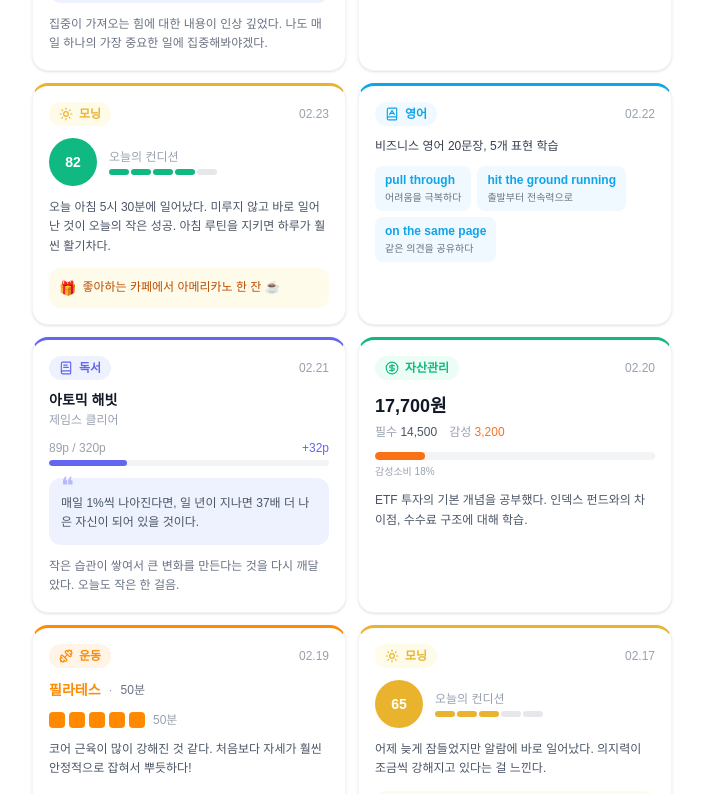
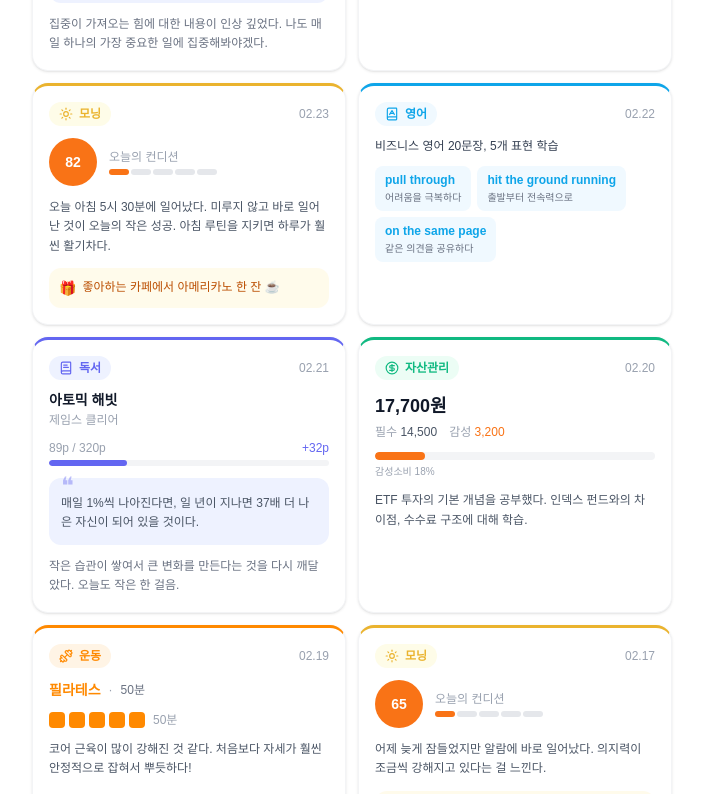
Before and after one commit to Lolaum/Lolaum, a Next.js app: page /ritual in a window 1280 px wide. Shown: the part 841-1635 px from the top of the page, without its empty margins (288-991 px from the left). Built offline with nearby package versions, Linux system fonts and the light colour scheme.

Commit message:
Fix/feeds: 수정된 조건에 따라 상태 색상 및 바 표시 방식 개선

```diff
--- a/src/components/Ritual/RecordGallery.tsx
+++ b/src/components/Ritual/RecordGallery.tsx
@@ -179,11 +179,13 @@ function ExerciseCardContent({ data }: { data: ExerciseFeedData }) {
 
 function MorningCardContent({ data }: { data: MorningFeedData }) {
   const conditionColor =
-    data.condition >= 80
+    data.condition === "상"
       ? "#10b981"
-      : data.condition >= 60
+      : data.condition === "중"
         ? "#eab32e"
         : "#f97316";
+  const conditionBars =
+    data.condition === "상" ? 5 : data.condition === "중" ? 3 : 1;
 
   return (
     <div className="space-y-3">
@@ -203,7 +205,7 @@ function MorningCardContent({ data }: { data: MorningFeedData }) {
                 className="w-5 h-1.5 rounded-full mr-0.5"
                 style={{
                   backgroundColor:
-                    i < Math.round(data.condition / 20)
+                    i < conditionBars
                       ? conditionColor
                       : "#e5e7eb",
                 }}
```
